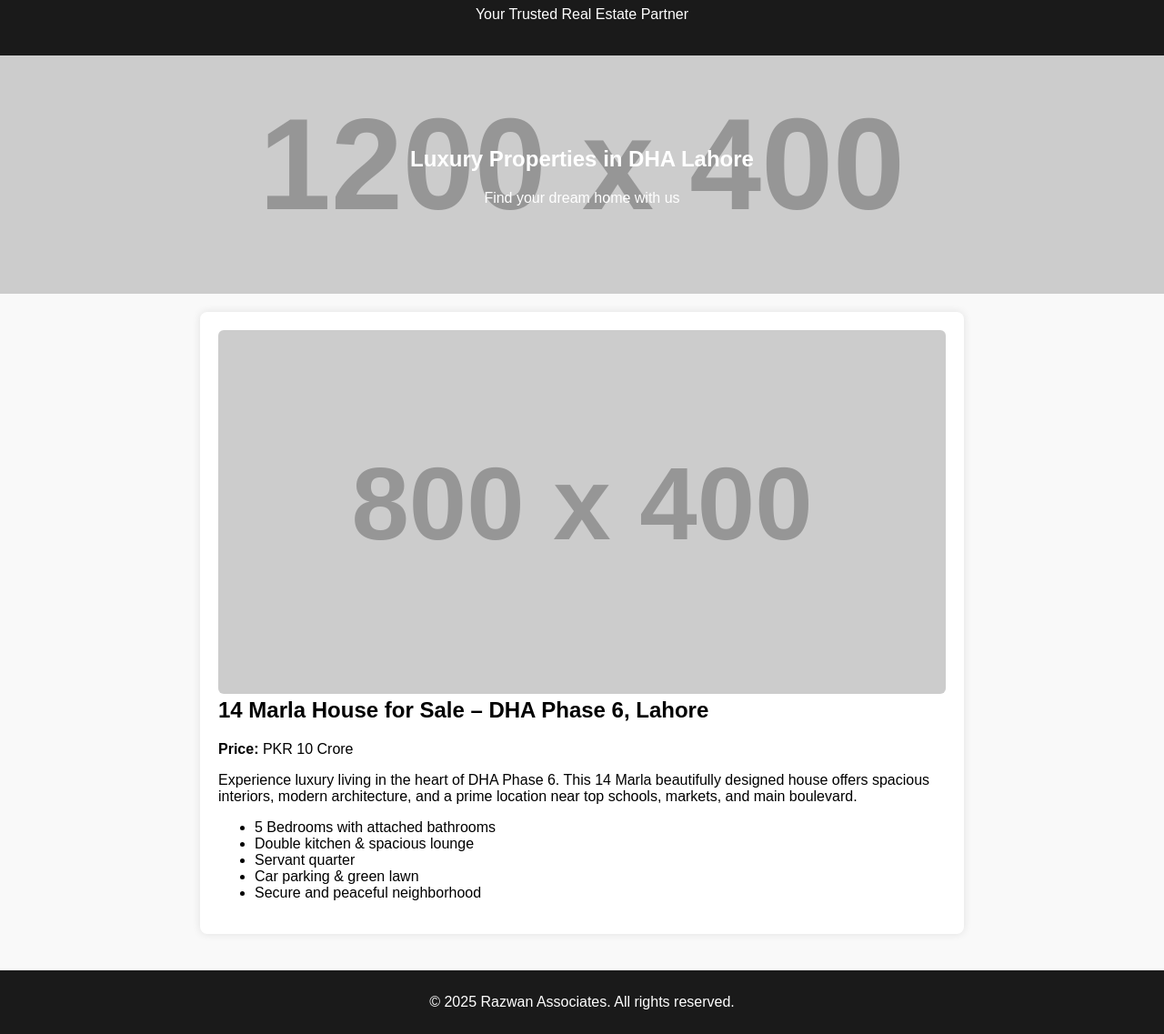
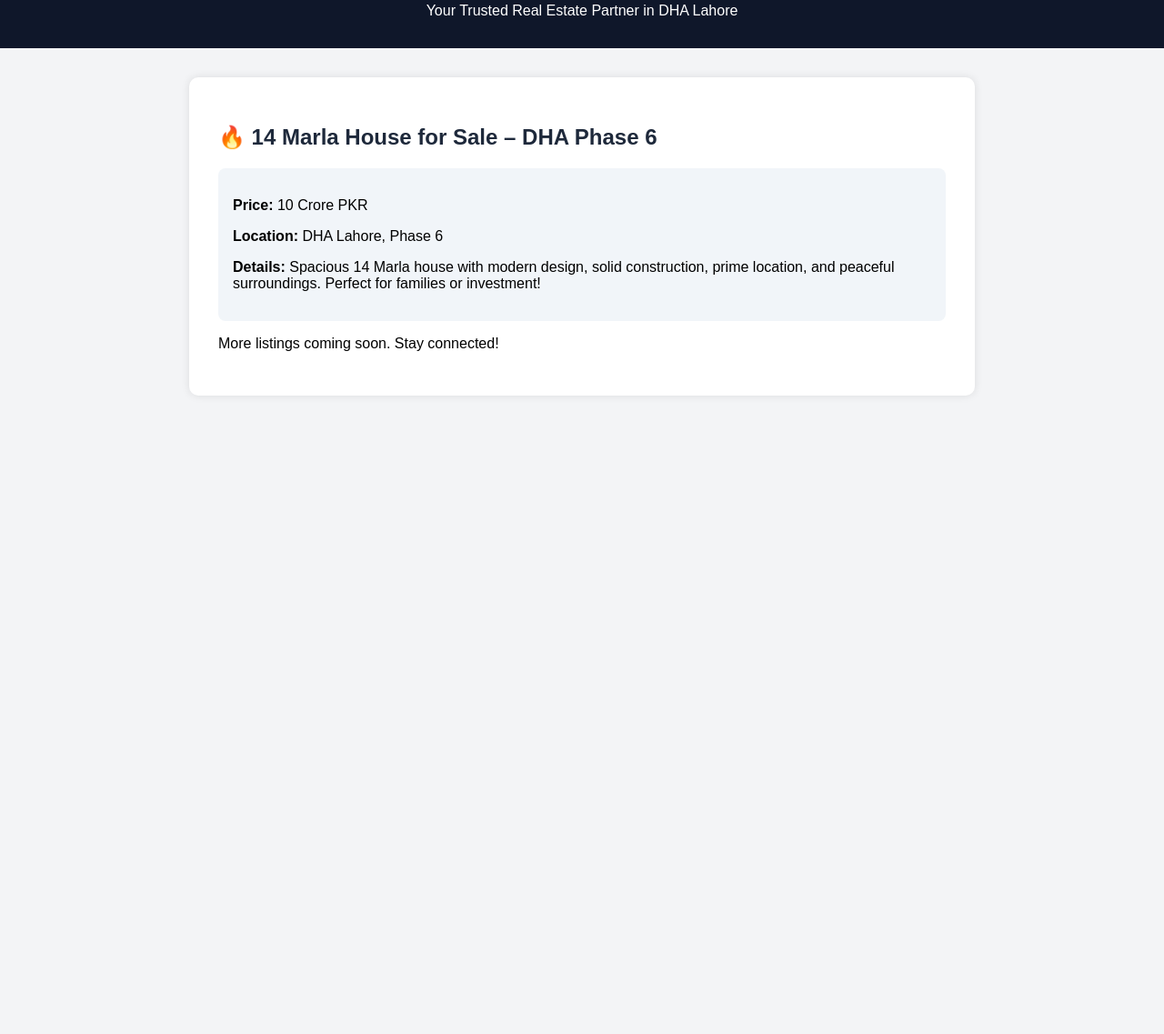
Before and after one commit to razwanassociates26-bit/-razwan-associates, a plain HTML site: page index.html in a window 1280 px wide. Shown: the part 93-1230 px from the top of the page at 91% size. After the commit the page ends 800 px from the top, so only its background shows below. Drawn offline with Linux system fonts and the light colour scheme; placeholder pictures from the web are drawn by us.

Commit message:
Add files via upload

```diff
--- a/index.html
+++ b/index.html
@@ -1,81 +1,56 @@
+
 <!DOCTYPE html>
 <html lang="en">
 <head>
-  <meta charset="UTF-8">
-  <meta name="viewport" content="width=device-width, initial-scale=1.0">
-  <title>Razwan Associates</title>
+  <meta charset="UTF-8" />
+  <meta name="viewport" content="width=device-width, initial-scale=1.0"/>
+  <title>Razwan Associates - DHA Lahore Real Estate</title>
   <style>
     body {
       font-family: Arial, sans-serif;
+      background: #f3f4f6;
       margin: 0;
       padding: 0;
-      background-color: #f9f9f9;
     }
     header {
-      background-color: #1a1a1a;
+      background: #0f172a;
       color: white;
-      padding: 20px;
+      padding: 1rem;
       text-align: center;
     }
-    .hero {
-      background-image: url('https://via.placeholder.com/1200x400');
-      background-size: cover;
-      background-position: center;
-      padding: 80px 20px;
-      color: white;
-      text-align: center;
+    .container {
+      padding: 2rem;
+      max-width: 800px;
+      margin: auto;
+      background: white;
+      box-shadow: 0 0 10px rgba(0,0,0,0.1);
+      border-radius: 10px;
+      margin-top: 2rem;
+    }
+    h2 {
+      color: #1e293b;
     }
     .property {
-      background-color: white;
-      margin: 20px auto;
-      padding: 20px;
-      max-width: 800px;
+      background: #f1f5f9;
+      padding: 1rem;
       border-radius: 8px;
-      box-shadow: 0 0 10px rgba(0,0,0,0.1);
-    }
-    .property img {
-      width: 100%;
-      border-radius: 6px;
-    }
-    .property h2 {
-      margin-top: 0;
-    }
-    footer {
-      background-color: #1a1a1a;
-      color: white;
-      text-align: center;
-      padding: 10px;
-      margin-top: 40px;
+      margin-bottom: 1rem;
     }
   </style>
 </head>
 <body>
   <header>
     <h1>Razwan Associates</h1>
-    <p>Your Trusted Real Estate Partner</p>
+    <p>Your Trusted Real Estate Partner in DHA Lahore</p>
   </header>
-
-  <div class="hero">
-    <h2>Luxury Properties in DHA Lahore</h2>
-    <p>Find your dream home with us</p>
+  <div class="container">
+    <h2>🔥 14 Marla House for Sale – DHA Phase 6</h2>
+    <div class="property">
+      <p><strong>Price:</strong> 10 Crore PKR</p>
+      <p><strong>Location:</strong> DHA Lahore, Phase 6</p>
+      <p><strong>Details:</strong> Spacious 14 Marla house with modern design, solid construction, prime location, and peaceful surroundings. Perfect for families or investment!</p>
+    </div>
+    <p>More listings coming soon. Stay connected!</p>
   </div>
-
-  <div class="property">
-    <img src="https://via.placeholder.com/800x400" alt="14 Marla House DHA Phase 6">
-    <h2>14 Marla House for Sale – DHA Phase 6, Lahore</h2>
-    <p><strong>Price:</strong> PKR 10 Crore</p>
-    <p>Experience luxury living in the heart of DHA Phase 6. This 14 Marla beautifully designed house offers spacious interiors, modern architecture, and a prime location near top schools, markets, and main boulevard.</p>
-    <ul>
-      <li>5 Bedrooms with attached bathrooms</li>
-      <li>Double kitchen & spacious lounge</li>
-      <li>Servant quarter</li>
-      <li>Car parking & green lawn</li>
-      <li>Secure and peaceful neighborhood</li>
-    </ul>
-  </div>
-
-  <footer>
-    <p>&copy; 2025 Razwan Associates. All rights reserved.</p>
-  </footer>
 </body>
 </html>
```
